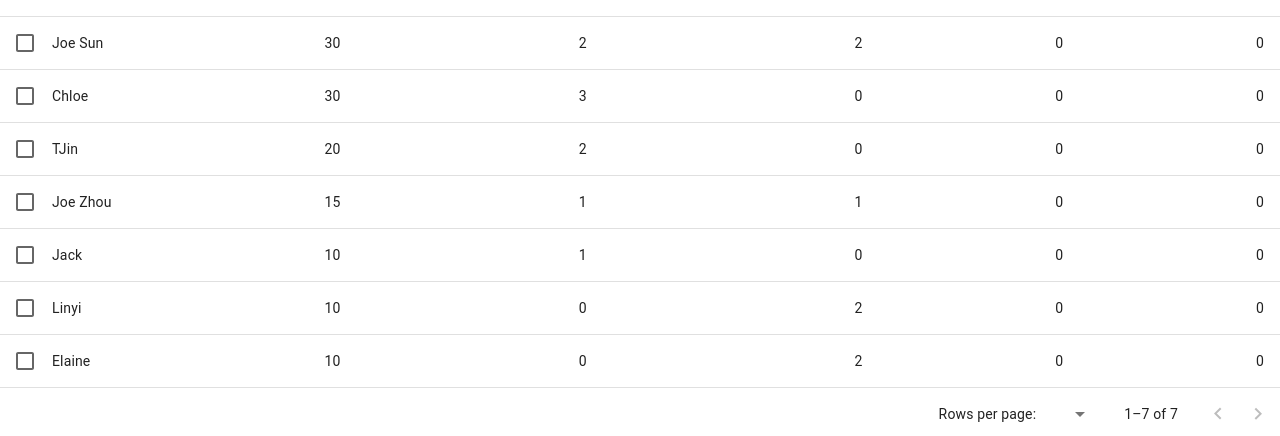
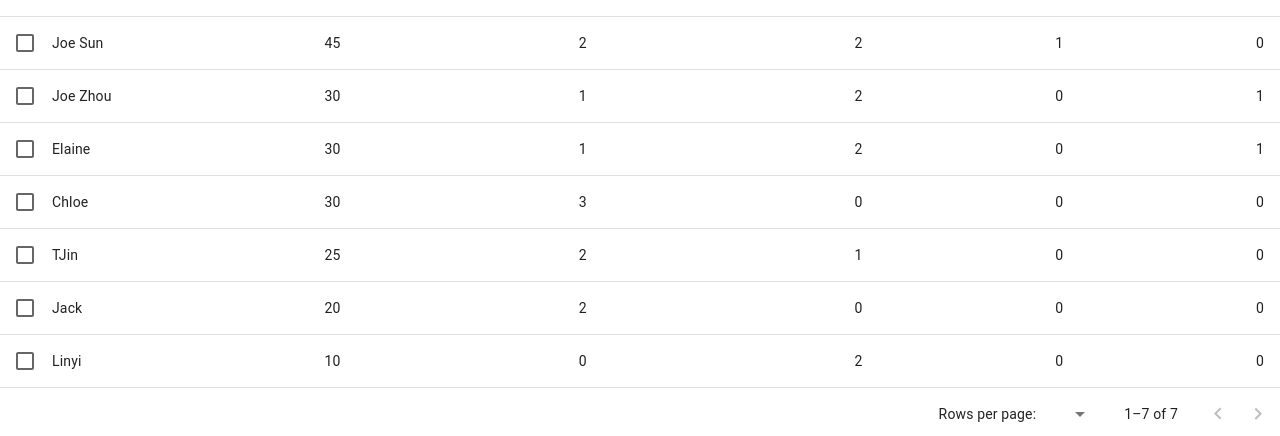
Before and after one commit to ElaineLovesAvocado/LevelUp, a React (Create React App) app: page /ranking in a window 1280 px wide. Shown: the part 210-646 px from the top of the page. Built offline with nearby package versions, Linux system fonts and the light colour scheme.

Commit message:
Update records 2-2-2024

```diff
--- a/src/pages/home.js
+++ b/src/pages/home.js
@@ -21,7 +21,7 @@ const Home = () => {
 				//alert("浅尊重一下，➕10分");
 				break;
 			case 'Jack':
-				setComments(personName+": 贴牌，上车")
+				setComments(personName+": 我是rich boy 三连拖小王子")
 				break;
 			case 'TJin':
 				setComments(personName+": 好好好")
--- a/src/pages/ranking.js
+++ b/src/pages/ranking.js
@@ -35,13 +35,13 @@ function createData(id, name, totalScore, numFirst, numSecond, numSuper, numSupe
 }
 
 const rows = [
-  createData(1, 'Jack', 10, 1, 0, 0, 0),
+  createData(1, 'Jack', 20, 2, 0, 0, 0),
   createData(2, 'Linyi', 10, 0, 2, 0, 0),
-  createData(3, 'Joe Zhou', 15, 1, 1, 0, 0),
-  createData(4, 'Elaine', 10, 0, 2, 0, 0),
-  createData(5, 'Joe Sun', 30, 2, 2, 0, 0),
+  createData(3, 'Joe Zhou', 30, 1, 2, 0, 1),
+  createData(4, 'Elaine', 30, 1, 2, 0, 1),
+  createData(5, 'Joe Sun', 45, 2, 2, 1, 0),
   createData(6, 'Chloe', 30, 3, 0, 0, 0),
-  createData(7, 'TJin', 20, 2, 0, 0, 0),
+  createData(7, 'TJin', 25, 2, 1, 0, 0),
 ];
 
 function descendingComparator(a, b, orderBy) {
--- a/src/pages/records.js
+++ b/src/pages/records.js
@@ -33,7 +33,10 @@ const rows = [
     createData('1-5-2024', 'A🌟', 'K', 'A+', 'A🌟', '10', 'A', 'J', 'Jack,JoeZ', 'JoeS', 'NA', 'NA'),
     createData('1-5-2024', '10', '10', '8', '4', 'A🌟', '4', 'Q', 'Chloe', 'Linyi', 'NA', 'NA'),
     createData('1-26-2024', '7', 'Q', '3+🌟', '8', '10', '8', 'K', 'JoeS', 'Linyi', 'NA', 'NA'),
-    createData('1-26-2024', '5', '7', 'J', '4', '2+🌟', '2', '10', 'Chole', 'JoeS', 'NA', 'NA')
+    createData('1-26-2024', '5', '7', 'J', '4', '2+🌟', '2', '10', 'Chole', 'JoeS', 'NA', 'NA'),
+    createData('2-2-2024', '10', 'A', '9', '9', '9', 'A+🌟', '9', 'Elaine', 'TJ', 'NA', 'NA'),
+    createData('2-2-2024', '7', '7', '4+🌟', '6', '9', '6', '6', 'JoeS', 'Elaine, JoeZ'),
+    createData('2-2-2024', 'A+🌟', 'A', 'Q', 'A', 'K', 'A', '8', 'Jack', 'JoeZ', 'NA', 'NA')
   ];
 
 const Records = () => {
--- a/src/xmlRecordUtility.js
+++ b/src/xmlRecordUtility.js
@@ -1,4 +1,4 @@
-const record = '1-26-2024	5	7	J	4	2+	2	10	Chole	JoeS	NA	NA';
+const record = '2-2-2024	A+🌟	A	Q	A	K	A	8	Jack	JoeZ	NA	NA';
 
 const formatRecord = record.replace(/\t/g, ' ').trim();
 
```
